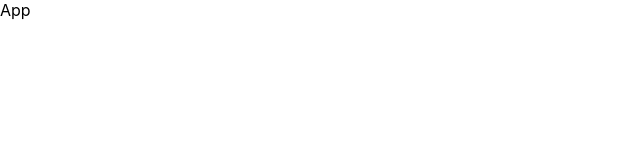
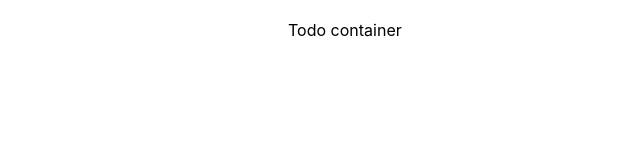
Before and after one commit to Artem2001S/todo, a React (Create React App) app: page / in a window 1280 px wide. Shown: the top 160 px of the page, without its empty margins (0-640 px from the left). Built offline with nearby package versions, Linux system fonts and the light colour scheme; the HTML template or start-up script is replaced by a standard one.

Commit message:
feat: add container

```diff
--- a/src/App.js
+++ b/src/App.js
@@ -1,9 +1,10 @@
 import React, { Component } from 'react'
+import Todo from './containers/Todo/Todo'
 export default class App extends Component {
   render() {
     return (
       <div>
-        App
+        <Todo />
       </div>
     )
   }
--- /dev/null
+++ b/src/containers/Todo/Todo.jsx
@@ -0,0 +1,12 @@
+import React, { Component } from 'react'
+import classes from './Todo.module.css'
+
+export default class Todo extends Component {
+  render() {
+    return (
+      <div className={classes.TodoContainer}>
+        Todo container
+      </div>
+    )
+  }
+}
--- /dev/null
+++ b/src/containers/Todo/Todo.module.css
@@ -0,0 +1,4 @@
+.TodoContainer {
+  width: 55%;
+  margin: 20px auto;
+}
```
